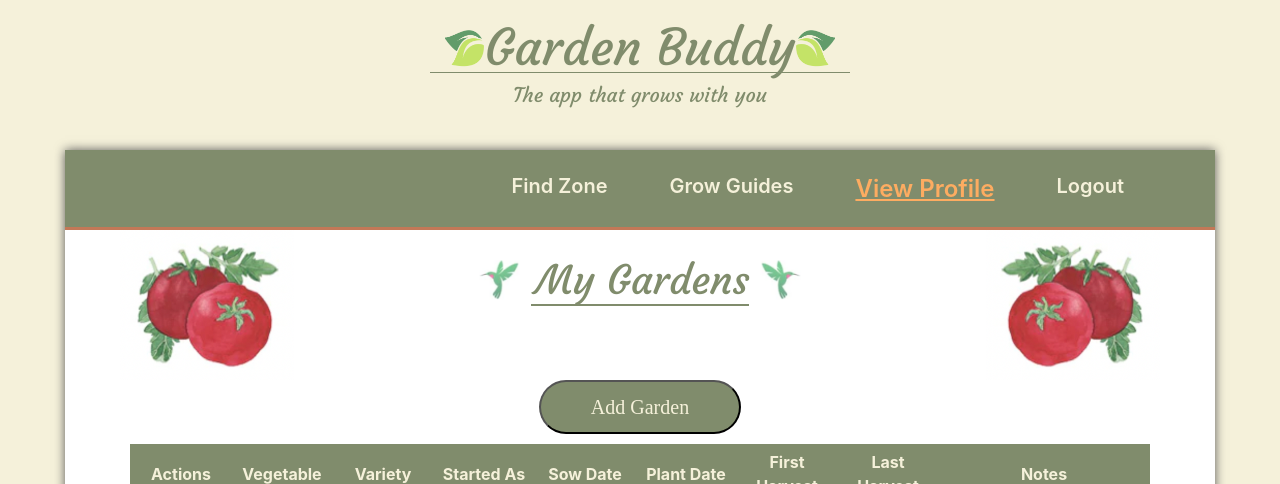
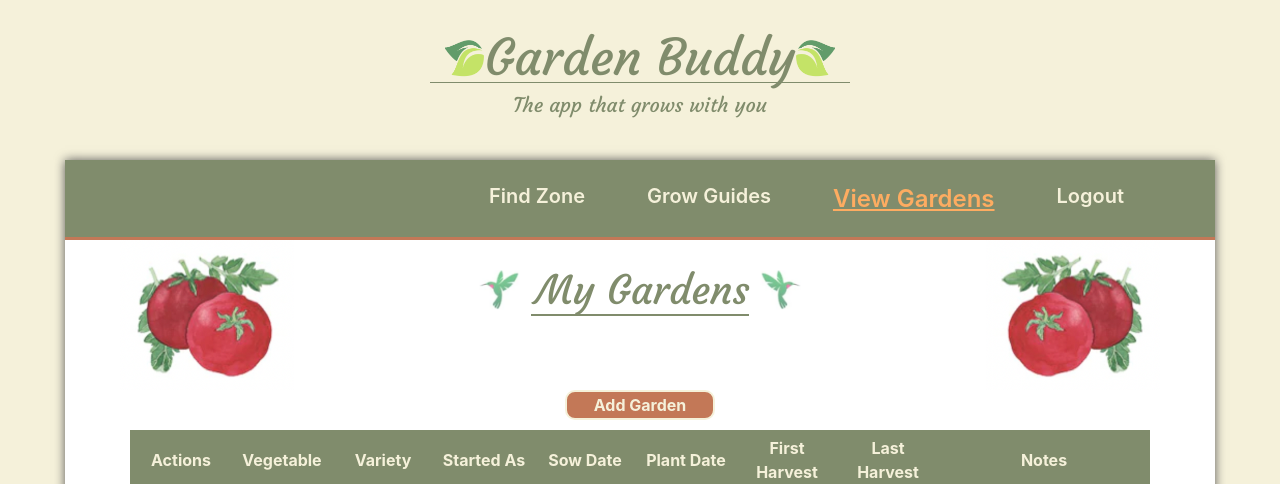
Before and after one commit to jkwalsh127/garden-buddy, a React (Create React App) app in the folder client/: page /gardens in a window 1280 px wide. Shown: the top 484 px of the page. Built offline with nearby package versions, Linux system fonts and the light colour scheme; no server answers.

Commit message:
style buttons

```diff
--- a/client/src/components/Header.js
+++ b/client/src/components/Header.js
@@ -28,7 +28,7 @@ const Header = () => {
               Grow Guides
             </NavLink>
             <NavLink style={navLinkStyles} className="nav-link" to="/gardens">
-              View Profile
+              View Gardens
             </NavLink>
             <NavLink style={navLinkStyles} className="nav-link" onClick={logout} to="/login">
                 Logout
--- a/client/src/pages/Gardens.js
+++ b/client/src/pages/Gardens.js
@@ -100,7 +100,7 @@ const Profile = () => {
         </div>
         <img src={tomatoesRight} alt="tomatoes" className='tomatoes'/>
       </div>
-      <button onClick={handleShow} className='button'>
+      <button onClick={handleShow} className='garden-btn'>
         Add Garden
       </button>
       <GardenTable />
--- a/client/src/pages/styles/gardens.css
+++ b/client/src/pages/styles/gardens.css
@@ -27,3 +27,16 @@
 .tomatoes {
     height: 150px;
 }
+.garden-btn {
+    border-radius: 10px;
+    width: 150px;
+    background-color: var(--brown);
+    border: 2px solid var(--light-white);
+    color: var(--light-white);
+    font-weight: bold;
+}
+.garden-btn:hover {
+    background-color: var(--light-white);
+    color: var(--brown);
+    border: 2px solid var(--brown);
+}
--- a/client/src/pages/styles/landing.css
+++ b/client/src/pages/styles/landing.css
@@ -77,7 +77,10 @@
   text-decoration: none;
   margin: 0 20px;
 }
-
+.button:hover {
+  background-color: #808c6cdc;
+  color: var(--dark-white);
+}
 .fruits {
   margin-top: 5%;
   align-self: center;
--- a/client/src/pages/styles/login.css
+++ b/client/src/pages/styles/login.css
@@ -31,3 +31,7 @@
     color: var(--green);
     font-weight: bold;
 }
+.login-btn:hover {
+    background-color: var(--green);
+    color: var(--light-white);
+}
```
Also changed, not shown: 1 other file (tests, documents, lock files or other folders).
